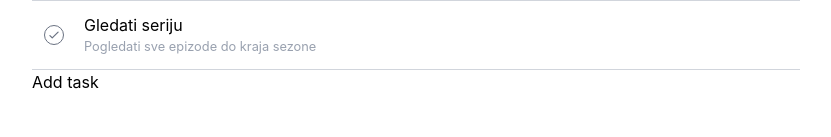
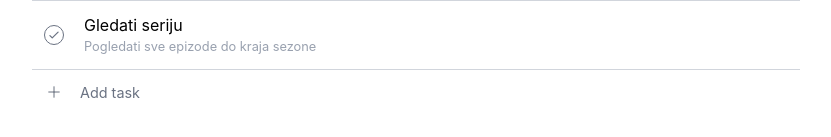
Before and after one commit to krunoslav-k/todoist-clone, a React (Vite) app: page / in a window 1280 px wide. Shown: the part 279-416 px from the top of the page, without its empty margins (224-1055 px from the left). Built offline with nearby package versions, Linux system fonts and the light colour scheme.

Commit message:
style: style button for showing AddTodoForm

```diff
--- a/package.json
+++ b/package.json
@@ -11,6 +11,7 @@
   },
   "dependencies": {
     "@tailwindcss/vite": "^4.2.0",
+    "lucide-react": "^0.575.0",
     "react": "^19.2.0",
     "react-dom": "^19.2.0",
     "tailwindcss": "^4.2.0"
--- a/src/App.tsx
+++ b/src/App.tsx
@@ -3,6 +3,7 @@ import TodoItem from "./components/TodoItem";
 import { dummyData } from "./data/dummyData";
 import AddTodoForm from "./components/AddTodoForm";
 import type Todo from "./types/todo";
+import { Plus } from "lucide-react";
 
 function App() {
   const [todos, setTodos] = useState(dummyData);
@@ -39,8 +40,20 @@ function App() {
         })}
 
         {!isAddTodoFormOpen && (
-          <button onClick={() => setIsAddTodoFormOpen((prev) => !prev)}>
-            Add task
+          <button
+            onClick={() => setIsAddTodoFormOpen((prev) => !prev)}
+            className="flex items-start justify-center p-3 group"
+          >
+            <span className="w-5 h-5 mr-4 rounded-full border border-transparent flex items-center justify-center group-hover:border-gray-700 group-hover:bg-gray-700">
+              <Plus
+                size={28}
+                strokeWidth={1}
+                className="text-gray-700 group-hover:text-white"
+              />
+            </span>
+            <span className="text-[0.9rem] text-gray-500 group-hover:text-gray-800">
+              Add task
+            </span>
           </button>
         )}
       </div>
```
Also changed, not shown: 1 other file (tests, documents, lock files or other folders).
